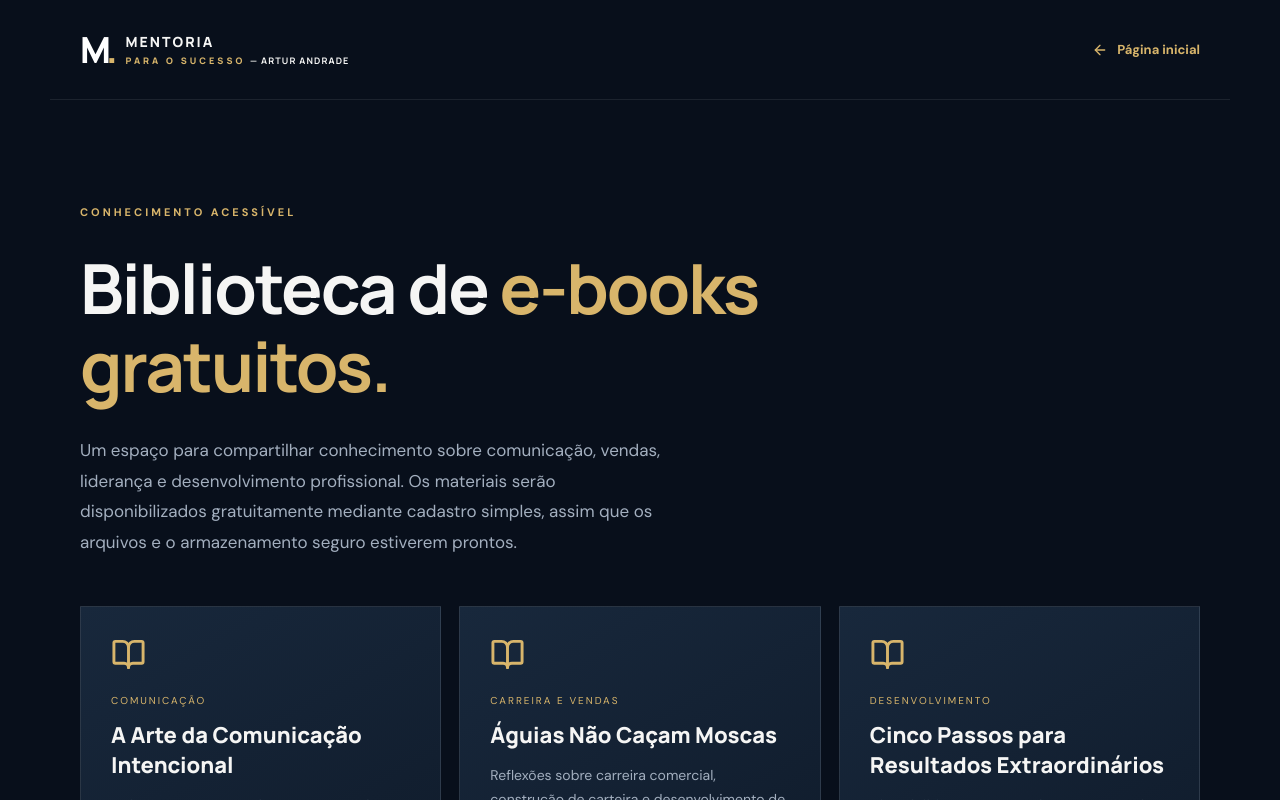
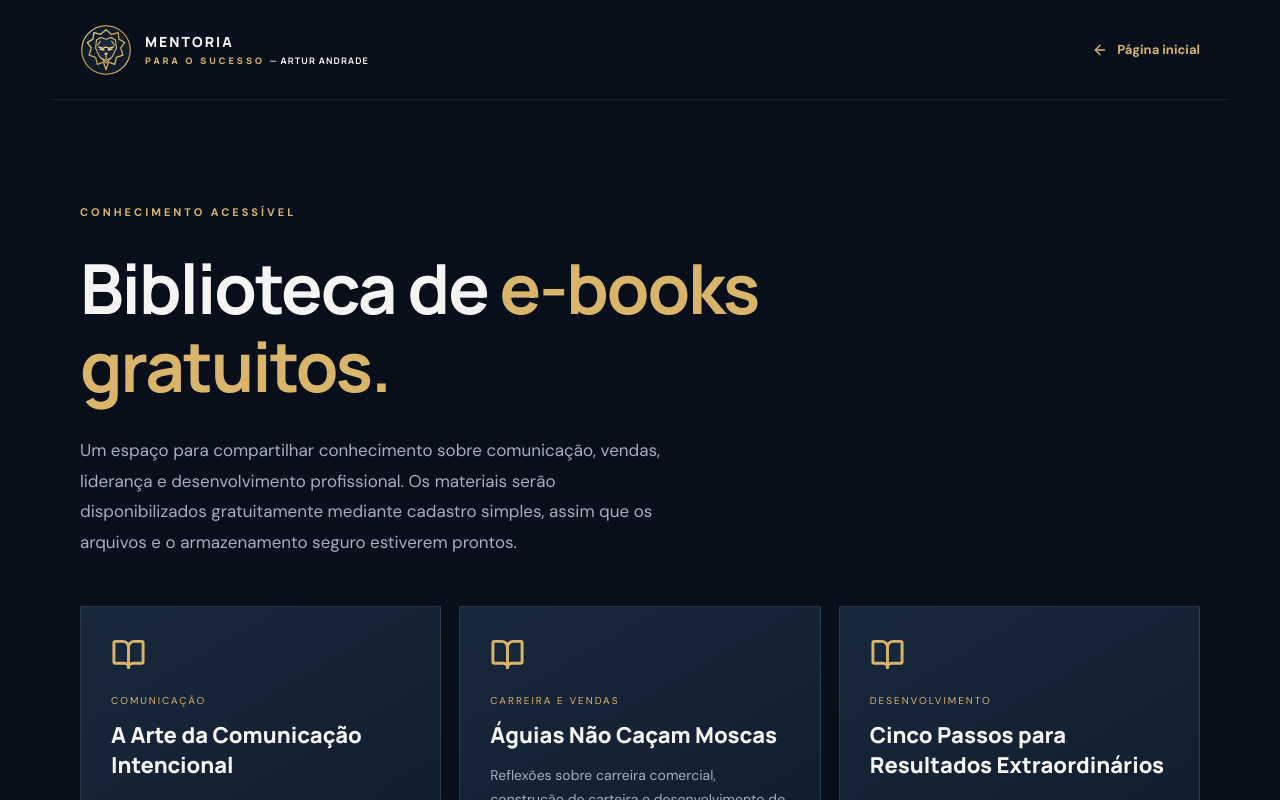
Before and after one commit to mentoriaparaosucessoportal-afk/mentoria-para-o-sucesso, a Next.js app: page /ebooks in a window 1280 px wide. Shown: the top 800 px of the page. Built offline with nearby package versions, Linux system fonts and the light colour scheme.

Commit message:
feat: aplicar emblema de leão discretamente no cabeçalho

```diff
--- a/app/ebooks/page.tsx
+++ b/app/ebooks/page.tsx
@@ -12,7 +12,7 @@ export default function EbooksPage() {
   return <main>
     <header className="topbar wrap">
       <Link className="brand" href="/" aria-label="Voltar ao início">
-        <span className="brand-mark">M<span>.</span></span>
+        <img className="brand-lion" src="/leao-mentoria.svg" alt="" width="52" height="52" />
         <span className="brand-text">MENTORIA <small>PARA O SUCESSO <b>— ARTUR ANDRADE</b></small></span>
       </Link>
       <Link className="top-cta" href="/"><ArrowLeft size={16}/> Página inicial</Link>
```
